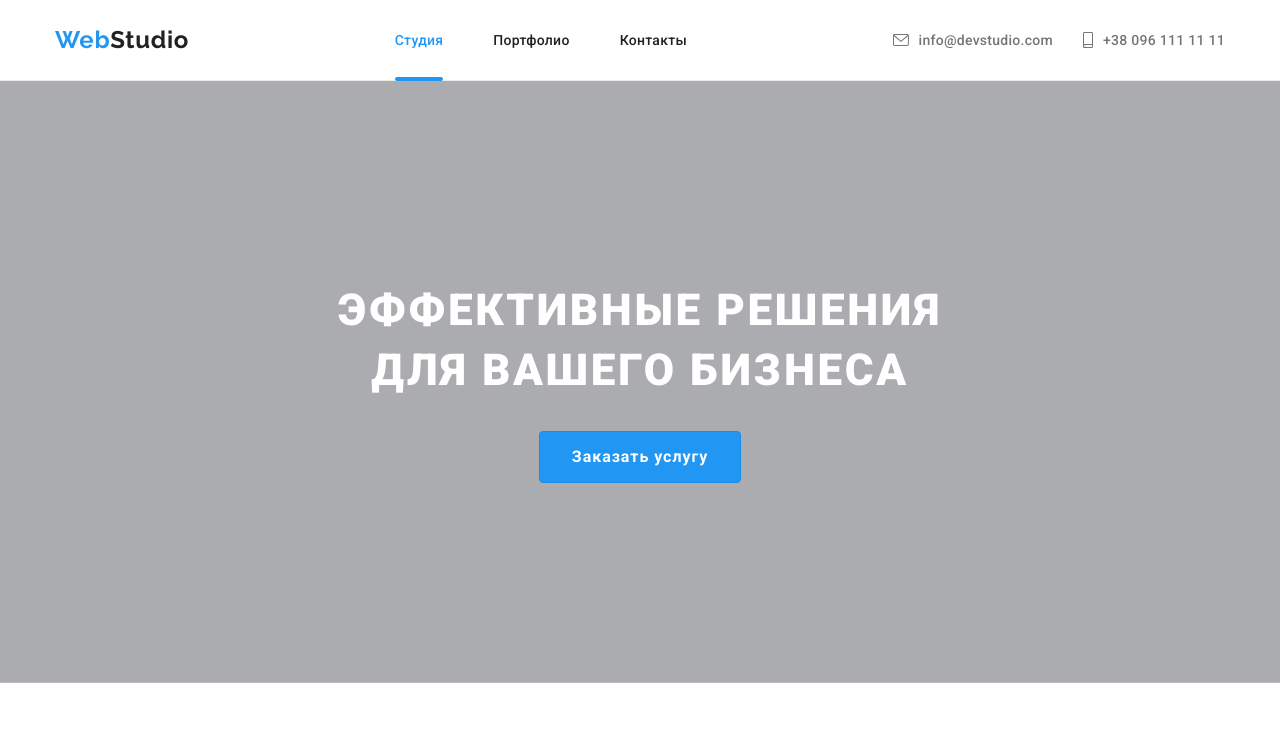
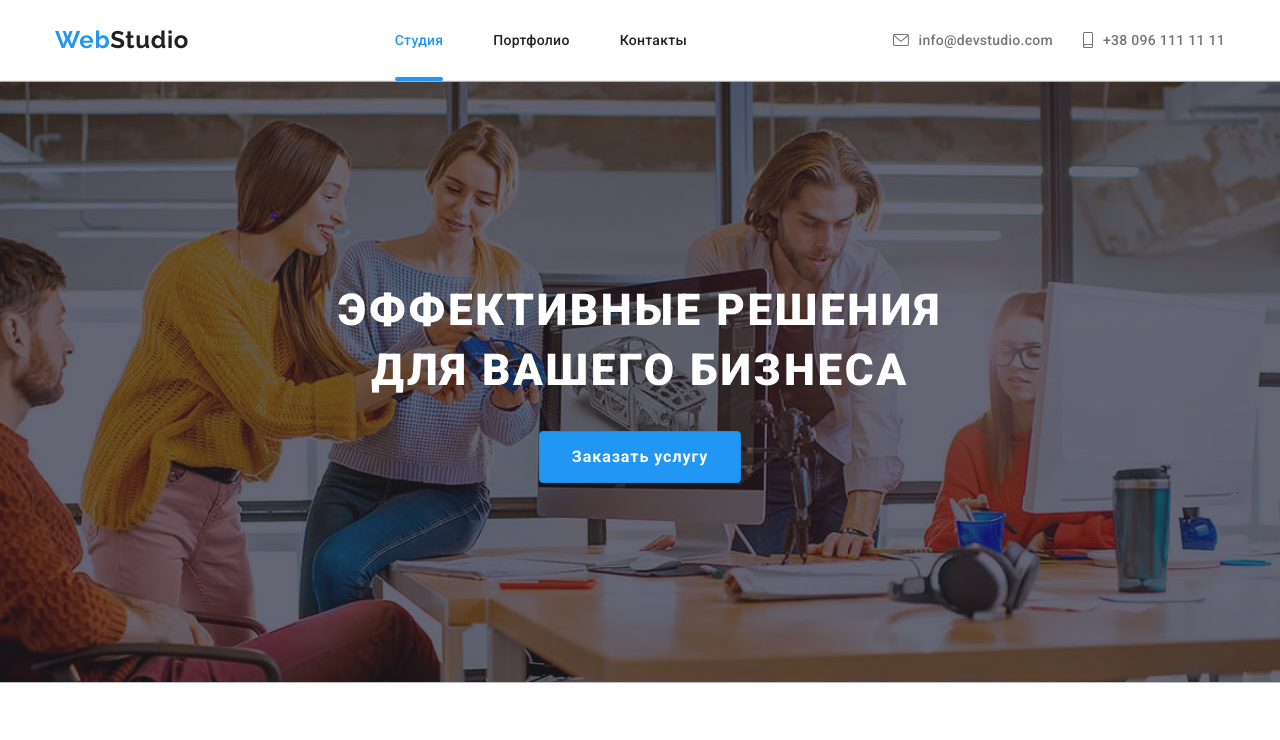
Before and after one commit to Rekhlytskyi/goit-markup-hw-08, a plain HTML site: page index.html in a window 1280 px wide. Shown: the top 740 px of the page. Drawn offline with nearby package versions, Linux system fonts and the light colour scheme; files that its build step writes are made by us from their sources.

Commit message:
Update _order-section.scss

```diff
--- a/sass/layout/_order-section.scss
+++ b/sass/layout/_order-section.scss
@@ -5,7 +5,7 @@
     max-width: 480px;
     background-image: linear-gradient(rgba(47, 48, 58, 0.4),
                     rgba(47, 48, 58, 0.4)),
-                url(img\main-page\mobile-480px\hero-img.jpg);
+                url(../img\main-page\mobile-480px\hero-img.jpg);
     background-repeat: no-repeat;
     background-position: center;
     background-size: cover;
@@ -32,7 +32,7 @@
         max-width: 768px;
         background-image: linear-gradient(rgba(47, 48, 58, 0.4),
                 rgba(47, 48, 58, 0.4)),
-            url(img/main-page/tablet-768px/hero-img-768.jpg);
+            url(../img/main-page/tablet-768px/hero-img-768.jpg);
     }
 }
 
@@ -42,7 +42,7 @@
     max-width: 1600px;
     background-image: linear-gradient(rgba(47, 48, 58, 0.4),
             rgba(47, 48, 58, 0.4)),
-        url(img/main-page/desctop-1200px/hero-img.jpg);
+        url(../img/main-page/desctop-1200px/hero-img.jpg);
     background-size: 1600px;
     padding-bottom: 200px;
     padding-top: 200px;
```
